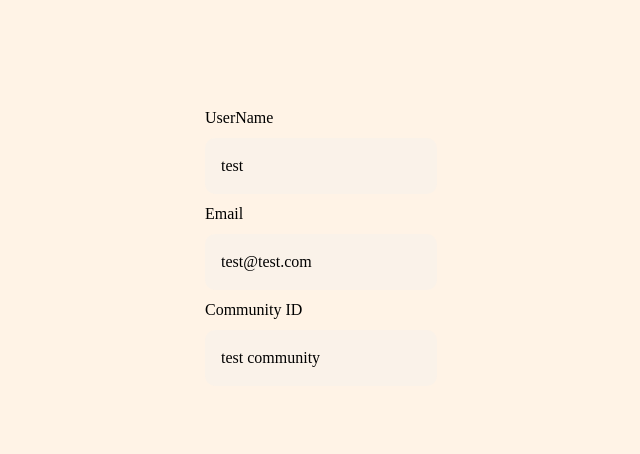
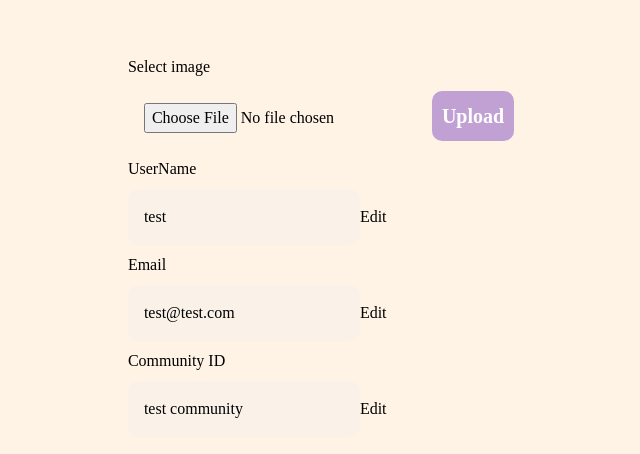
Before and after one commit to MinjiKong/BurnOut, a React (Create React App) app: page /leaderboard in a window 1280 px wide. Shown: the part 150-604 px from the top of the page, without its empty margins (319-959 px from the left). Built offline with nearby package versions, Linux system fonts and the light colour scheme; a web font is replaced by a local one.

Commit message:
completed edit/update function for user information

```diff
--- a/package.json
+++ b/package.json
@@ -13,6 +13,7 @@
     "jwt-decode": "^3.1.2",
     "react": "^18.2.0",
     "react-dom": "^18.2.0",
+    "react-google-button": "^0.7.2",
     "react-router": "^6.9.0",
     "react-router-dom": "^6.9.0",
     "react-scripts": "5.0.1",
--- a/src/components/DataInterface.jsx
+++ b/src/components/DataInterface.jsx
@@ -219,6 +219,7 @@ export const updateUser = (user) => {
         email: user.email,
         userName: user.userName,
         communityID: user.communityID,
+        image: user.image
     }).then(() => {
         console.log("Document successfully updated!");
     }
--- a/src/components/ProfileView.jsx
+++ b/src/components/ProfileView.jsx
@@ -30,9 +30,6 @@
 // export default ProfileView
 
 import React, { useState, useEffect } from 'react';
-// import firebase from 'firebase/app';
-// import 'firebase/storage';
-// import 'firebase/auth';
 import '../profile.css';
 import * as DataInterface from './DataInterface'
 
@@ -42,7 +39,10 @@ function ProfileView() {
   const [email, setEmail] = useState('');
   const [communityID, setCommunityID] = useState('');
   const [photoUrl, setPhotoUrl] = useState(null);
-  // const [pho
+  const [isEditable, setIsEditable] = useState(false);
+  const [isUsernameEditable, setIsUsernameEditable] = useState(false);
+  const [isEmailEditable, setIsEmailEditable] = useState(false);
+  const [isCommunityIDEditable, setIsCommunityIDEditable] = useState(false);
 
   const handleUserUpdate = (e) => {
     e.preventDefault();
@@ -51,10 +51,14 @@ function ProfileView() {
       email: email,
       userName: username,
       communityID: communityID,
+      image: photoUrl
     }
-
+    // setIsEditable(false);
+    setIsUsernameEditable(false);
+    setIsEmailEditable(false);
+    setIsCommunityIDEditable(false);
     DataInterface.updateUser(userData)
-
+    getUserInfo();
   };
 
   const getUserInfo = () => {
@@ -64,102 +68,73 @@ function ProfileView() {
     setUsername(data.userName)
     setEmail(data.email)
     setCommunityID(data.communityID)
+    setPhotoUrl(data.image)
+  }
 
-  }
+const handleUpload = () => {
+  const file = document.querySelector('input[type="file"]').files[0];
+  const storageRef = firebase.storage().ref();
+  const fileRef = storageRef.child(`users/${image}/profile.jpg`);
+
+  fileRef.put(file)
+    .then(() => {
+      console.log('File uploaded successfully.');
+      return fileRef.getDownloadURL();
+    })
+    .then((url) => {
+      console.log('Download URL:', url);
+      setPhotoUrl(url);
+      return DataInterface.updateUser({ photoUrl: url });
+    })
+    .catch((error) => {
+      console.error('Error uploading file:', error);
+    });
+};
 
   useEffect(() => {
     getUserInfo()
   }, []);
-  // useEffect(() => {
-  //   const user = firebase.auth().currentUser;
-  //   if (user) {
-  //     setName(user.displayName || '');
-  //     setEmail(user.email || '');
-  //     setPassword('');
-  //     setPhotoUrl(user.photoURL || null);
-  //   }
-  // }, []);
-
-  // const handleFile = (e) => {
-  //   const file = e.target.files[0];
-  //   if (file) {
-  //     setPhotoFile(file);
-  //     setPhotoUrl(URL.createObjectURL(file));
-  //   }
-  // };
-
-  // const handleUpload = () => {
-  //   if (photoFile) {
-  //     const storageRef = firebase.storage().ref(`users/${firebase.auth().currentUser.uid}/profile.jpg`);
-  //     storageRef.put(photoFile).then(() => {
-  //       storageRef.getDownloadURL().then((url) => {
-  //         setPhotoUrl(url);
-  //         firebase.auth().currentUser.updateProfile({ photoURL: url });
-  //       });
-  //     });
-  //   }
-  // };
-
-  // const handleNameEdit = () => {
-  //   document.getElementById('name-input').disabled = false;
-  //   document.getElementById('name-save').disabled = false;
-  //   document.getElementById('name-edit').disabled = true;
-  // };
-
-  // const handleNameSave = () => {
-  //   firebase.auth().currentUser.updateProfile({ displayName: name }).then(() => {
-  //     document.getElementById('name-input').disabled = true;
-  //     document.getElementById('name-save').disabled = true;
-  //     document.getElementById('name-edit').disabled = false;
-  //   });
-  // };
-
-  // const handleEmailEdit = () => {
-  //   document.getElementById('email-input').disabled = false;
-  //   document.getElementById('email-save').disabled = false;
-  //   document.getElementById('email-edit').disabled = true;
-  // };
-
-  // const handleEmailSave = () => {
-  //   firebase.auth().currentUser.updateEmail(email).then(() => {
-  //     document.getElementById('email-input').disabled = true;
-  //     document.getElementById('email-save').disabled = true;
-  //     document.getElementById('email-edit').disabled = false;
-  //   });
-  // };
-
-  // const handlePasswordEdit = () => {
-  //   document.getElementById('password-input').disabled = false;
-  //   document.getElementById('password-save').disabled = false;
-  //   document.getElementById('password-edit').disabled = true;
-  // };
-
-  // const handlePasswordSave = () => {
-  //   firebase.auth().currentUser.updatePassword(password).then(() => {
-  //     document.getElementById('password-input').disabled = true;
-  //     document.getElementById('password-save').disabled = true;
-  //     document.getElementById('password-edit').disabled = false;
-  //     setPassword('');
-  //   });
-  // };
-
-
 
   return (
     <div className="profile">
-      {/* <h2>Select image</h2>
-      <input type="file" name="file" onChange={(e) => set(e.target.value)} />
-      {photoUrl && <img src={photoUrl} alt="Profile" /> } */}
-      {/* <button className="buttons" type="button" onClick={handleUpload}>Upload</button> */}
+      <h2>Select image</h2>
+      <input type="file" name="file" onChange={(e) => setPhotoUrl(e.target.value)} />
+      {photoUrl && <img src={photoUrl} alt="Profile" /> }
+      <button className="buttons" type="button" onClick={handleUpload}>Upload</button>
+
       <h2>UserName</h2>
-      <input type="text" id="name-input" className="profile-form" placeholder="Enter your full name" value={username} disabled onChange={(e) => setUsername(e.target.value)}></input>
+      <input type="text" id="name-input" className="profile-form" placeholder="Enter your full name" value={username} disabled={!isUsernameEditable} onChange={(e) => setUsername(e.target.value)}></input>
+      {isUsernameEditable ? (
+        <div>
+          <button className="name-save" type="save" onClick={handleUserUpdate}>Save</button>
+          <button className="name-cancel" type="cancel" onClick={() => setIsUsernameEditable(false)}>Cancel</button>
+        </div>
+      ) : (
+        <button className="name-edit" type="edit" onClick={() => setIsUsernameEditable(true)}>Edit</button>
+      )}
       <h2>Email</h2>
-      <input type="text" id="email-input" className="profile-form" placeholder="Enter your email" value={email} disabled onChange={(e) => setEmail(e.target.value)}></input>
+      <input type="text" id="email-input" className="profile-form" placeholder="Enter your email" value={email} disabled={!isEmailEditable} onChange={(e) => setEmail(e.target.value)}></input>
+      {isEmailEditable ? (
+        <div>
+          <button className="email-save" type="save" onClick={handleUserUpdate}>Save</button>
+          <button className="email-cancel" type="cancel" onClick={() => setIsEmailEditable(false)}>Cancel</button>
+        </div>
+      ) : (
+        <button className="email-edit" type="edit" onClick={() => setIsEmailEditable(true)}>Edit</button>
+      )}
       <h2>Community ID</h2>
-      <input type="text" id="communityID-input" className="profile-form" placeholder="Enter your community ID" value={communityID} disabled onChange={(e) => setCommunityID(e.target.value)}></input>
+      <input type="text" id="communityID-input" className="profile-form" placeholder="Enter your community ID" value={communityID} disabled={!isCommunityIDEditable} onChange={(e) => setCommunityID(e.target.value)}></input>
+      {isCommunityIDEditable ? (
+        <div>
+          <button className="communityID-save" type="save" onClick={handleUserUpdate}>Save</button>
+          <button className="communityID-cancel" type="cancel" onClick={() => setIsCommunityIDEditable(false)}>Cancel</button>
+        </div>
+      ) : (
+        <button className="communityID-edit" type="edit" onClick={() => setIsCommunityIDEditable(true)}>Edit</button>
+      )}
      </div>
 
-      )
-      }
+  )
+}
 
 export default ProfileView
```
Also changed, not shown: 1 other file (tests, documents, lock files or other folders).
